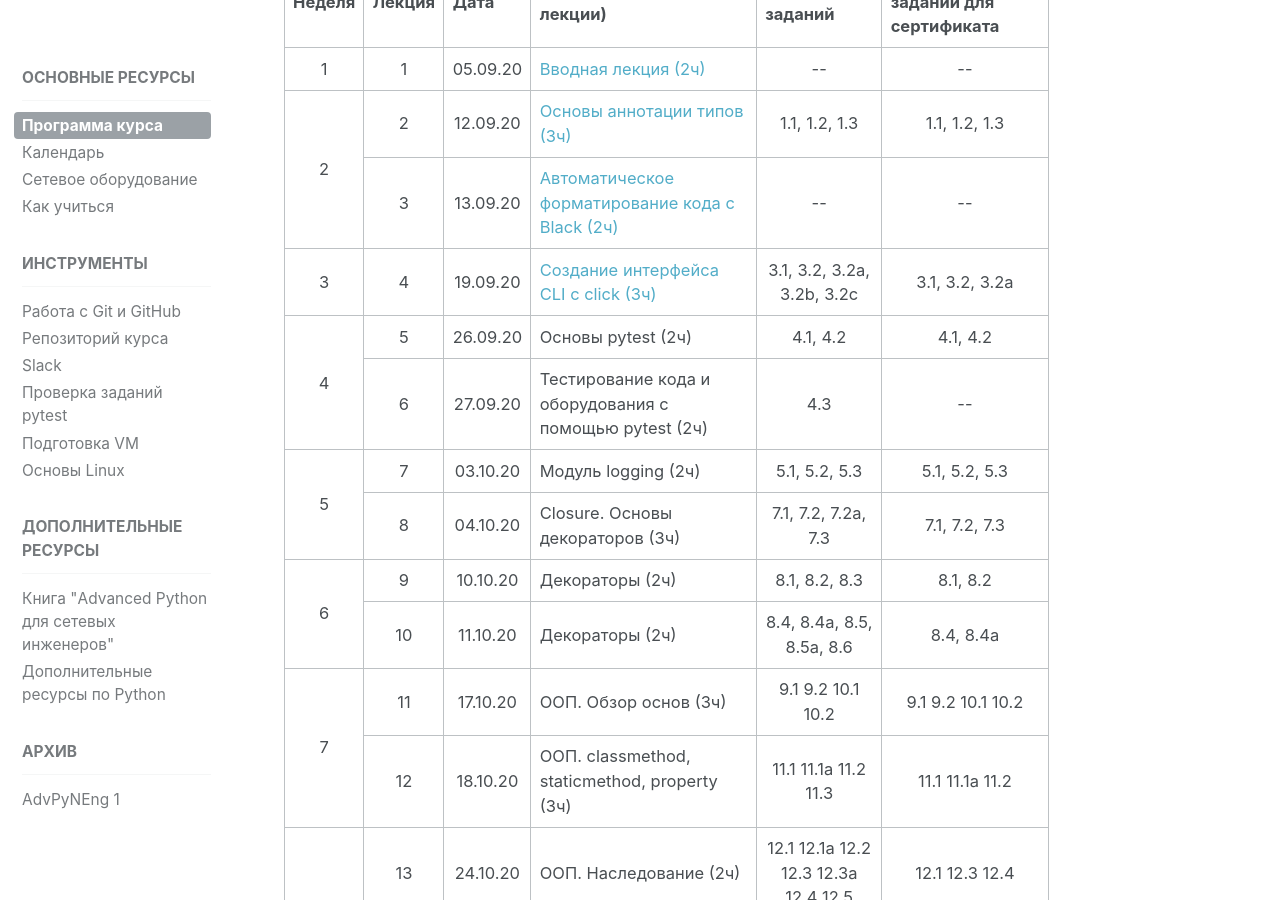
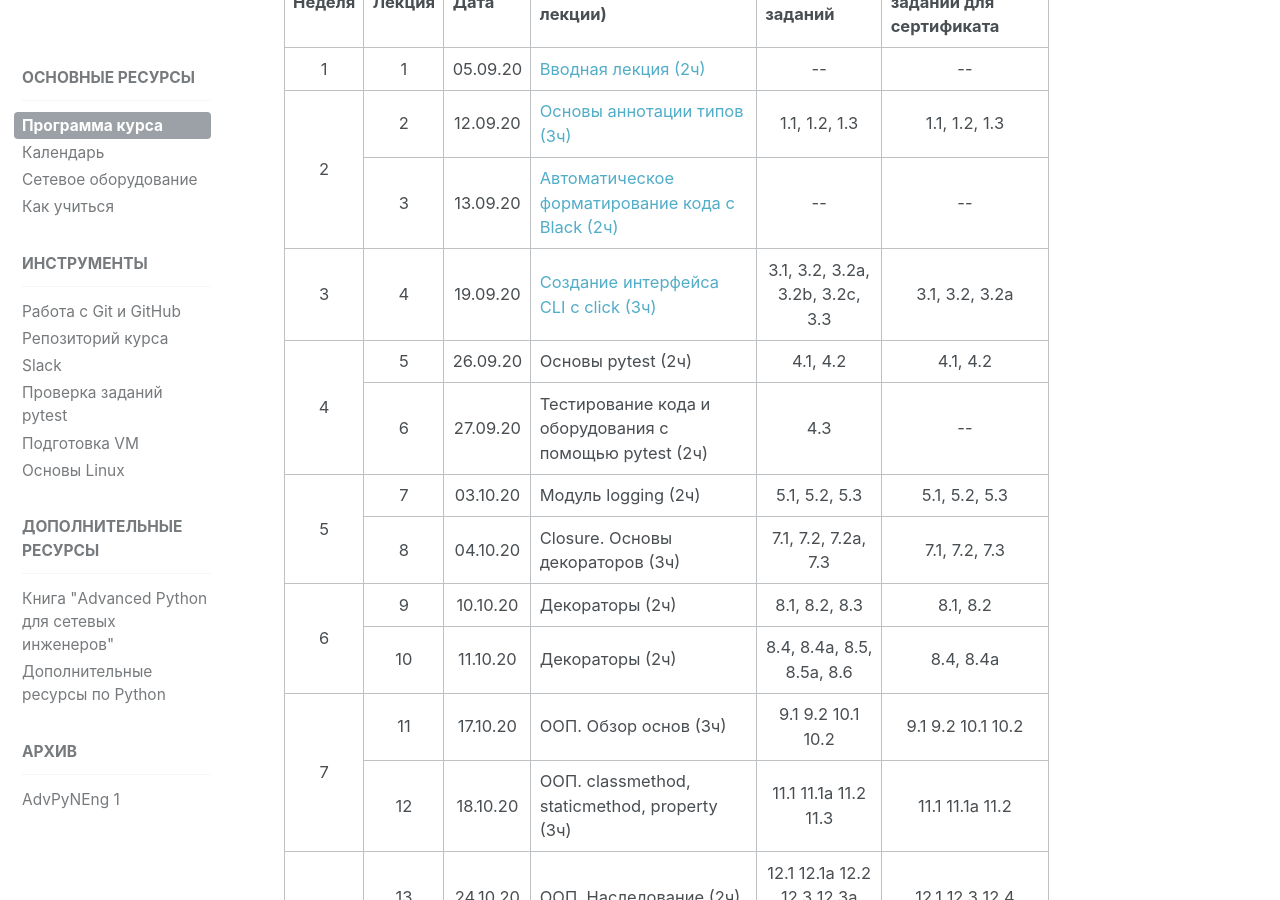
Before and after one commit to advpyneng/advpyneng.github.io, a Jekyll site: the page built from _pages/course.md, in a window 1280 px wide and 900 px high, scrolled down 325 px. Built offline with Jekyll 4.4.1, drawn with Linux system fonts in a browser that asks for light colours; comment, search, counter and statistics services are not loaded.

Commit message:
лекция click

```diff
--- a/_pages/course.md
+++ b/_pages/course.md
@@ -43,7 +43,7 @@ permalink: /course/
     <td align="center">4</td>
     <td align="center">19.09.20</td>
     <td><a href="https://advpyneng.github.io/advpyneng-2/lecture-4/">Создание интерфейса CLI с click (3ч)</a></td>
-    <td align="center">3.1, 3.2, 3.2a, 3.2b, 3.2c</td>
+    <td align="center">3.1, 3.2, 3.2a, 3.2b, 3.2c, 3.3</td>
     <td align="center">3.1, 3.2, 3.2a</td>
  </tr>
  <tr>
```
